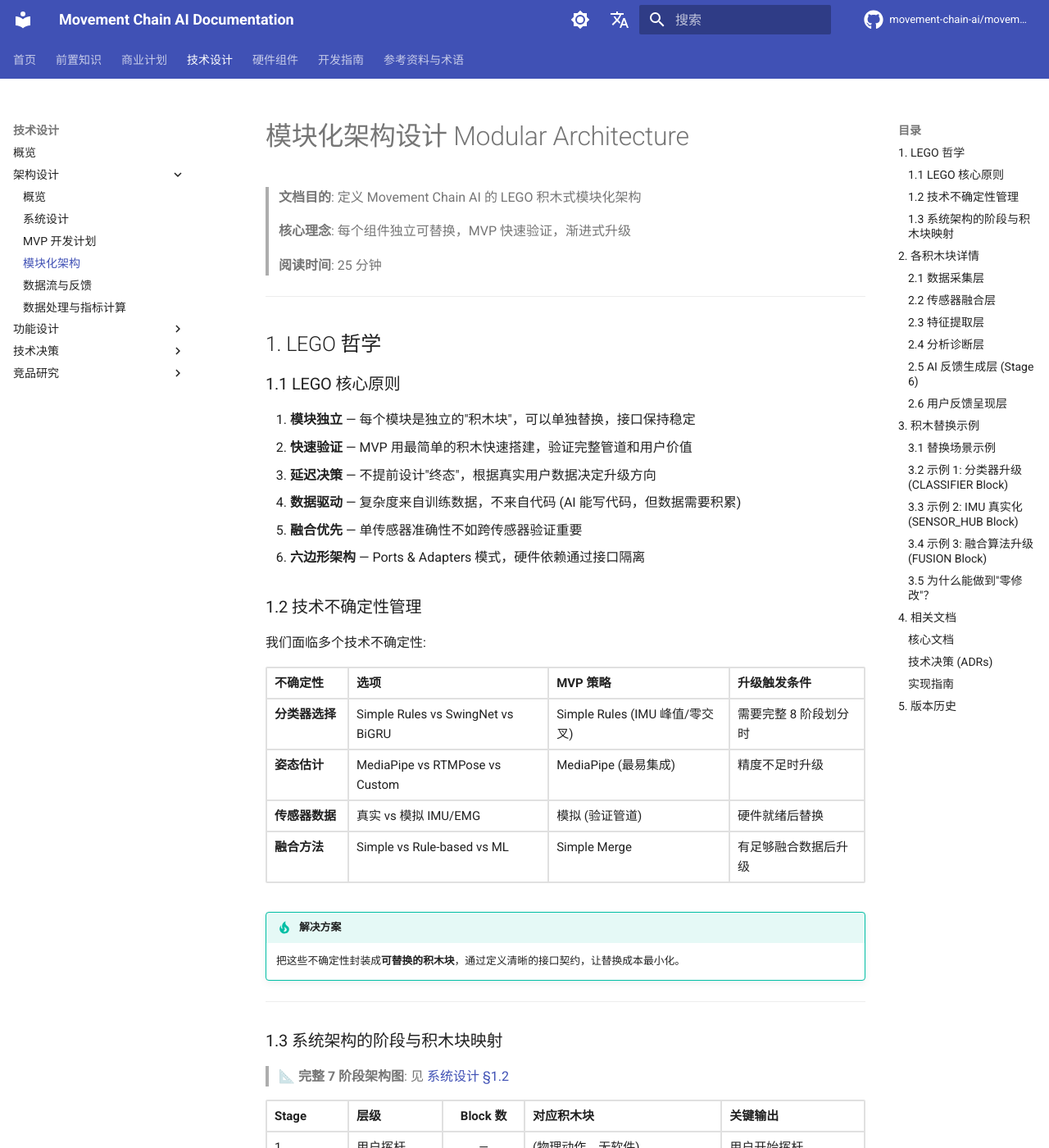
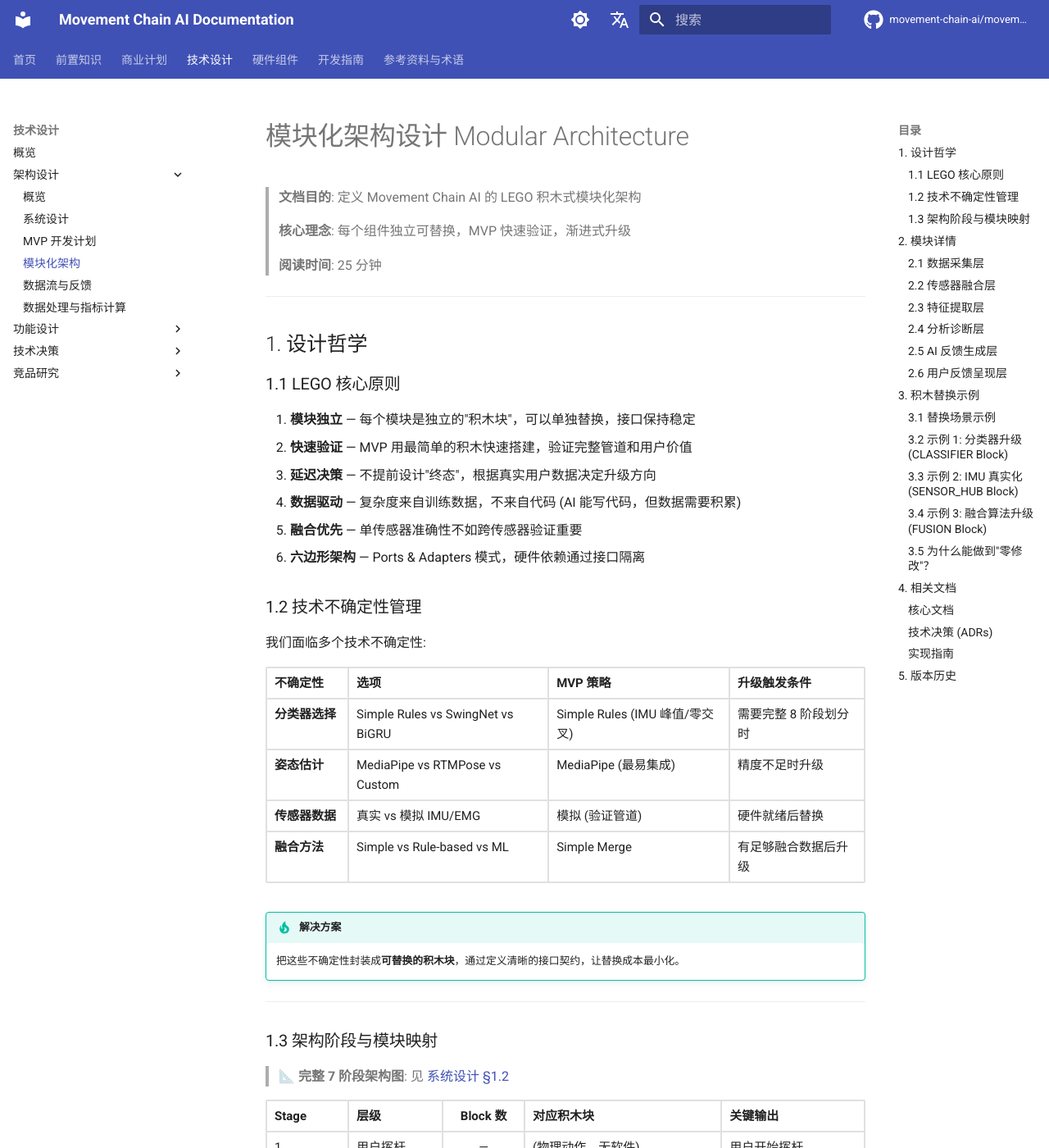
Before and after one commit to movement-chain-ai/movement-chain-docs, an MkDocs documentation site: the page built from docs/zh/design/architecture/modular-architecture.md, in a window 1280 px wide and 1400 px high. Shown: the whole window at 82% size. Built offline with MkDocs 1.6.1 and Material for MkDocs 9.7.7, drawn with Linux system fonts in a browser that asks for light colours; comment, search, counter and statistics services are not loaded; the version menu is left out; some of the changed text lies outside the part shown.

Commit message:
优化 modular-architecture.md 标题: LEGO哲学→设计哲学, 各积木块详情→模块详情

```diff
--- a/docs/zh/design/architecture/modular-architecture.md
+++ b/docs/zh/design/architecture/modular-architecture.md
@@ -8,7 +8,7 @@
 
 ---
 
-## 1. LEGO 哲学
+## 1. 设计哲学
 
 ### 1.1 LEGO 核心原则
 
@@ -35,7 +35,7 @@
 
 ---
 
-### 1.3 系统架构的阶段与积木块映射
+### 1.3 架构阶段与模块映射
 
 > 📐 **完整 7 阶段架构图**: 见 [系统设计 §1.2](./system-design.md#12-完整系统架构)
 
@@ -71,7 +71,7 @@
 
 > 📐 **详细定义**: 各 Block 接口契约的完整 Python dataclass 定义见对应章节。
 
-## 2. 各积木块详情 {#2-各积木块详情}
+## 2. 模块详情 {#2-模块详情}
 
 ### 2.1 数据采集层 {#21-数据采集层}
 
@@ -1259,7 +1259,7 @@ FUSION Block 的核心价值在于**诊断算法** — 这些算法只有三模
 !!! tip "算法实现"
     完整 Python 代码见 [数据处理与指标计算 §4.4](./sensor-data-processing.md#44-融合置信度计算-fusion-confidence)
 
-### 2.5 AI 反馈生成层 (Stage 6) {#25-ai-反馈生成层}
+### 2.5 AI 反馈生成层 {#25-ai-反馈生成层}
 
 将传感器数据结构化为 LLM 可理解格式，生成教练级自然语言反馈。
 
```
